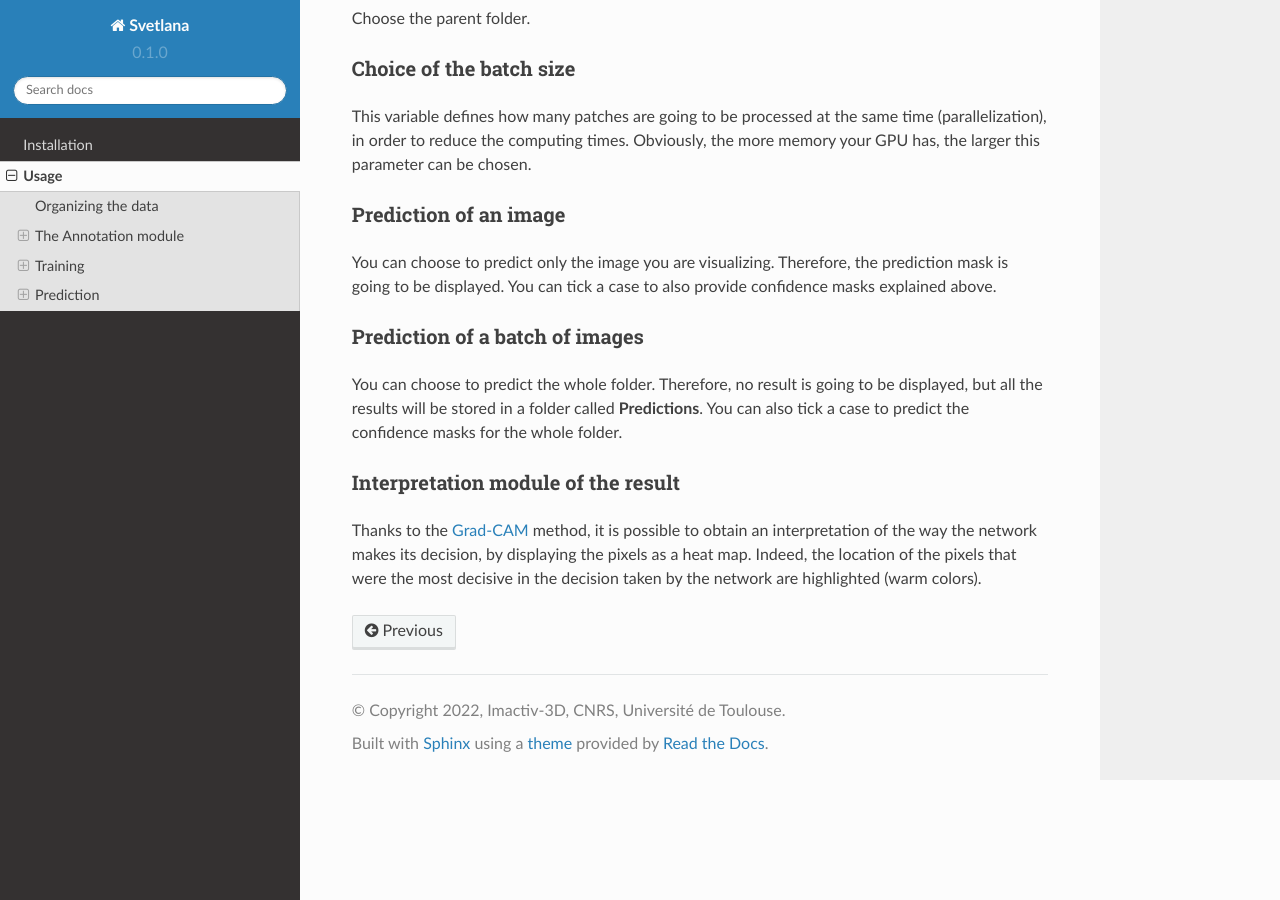
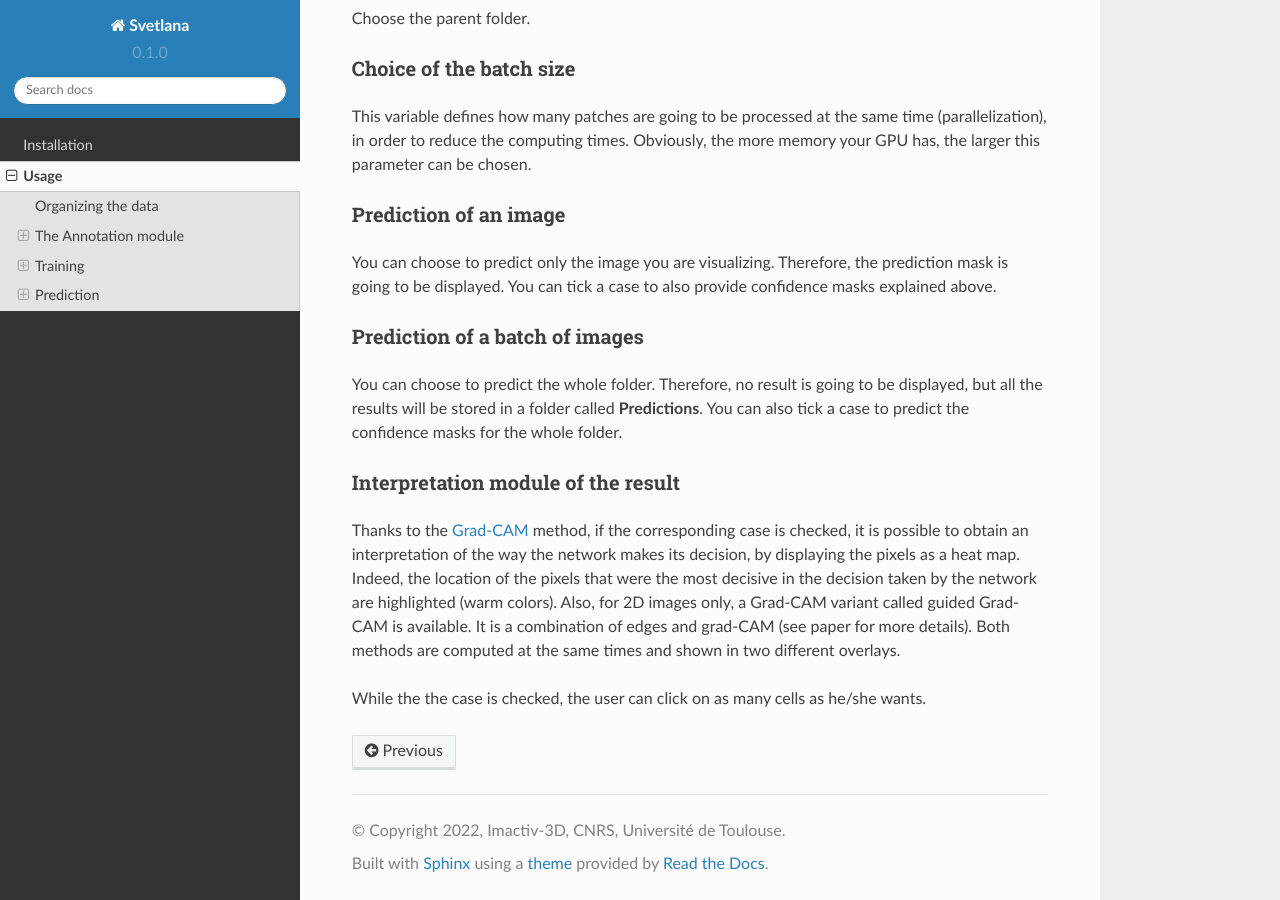
Before and after one commit to koopa31/Svetlana_documentation, a Sphinx documentation site: the page built from docs/source/usage.rst, in a window 1280 px wide and 900 px high, scrolled down 3945 px. Built offline with Sphinx 7.4.7 and the Read the Docs theme 2.0.0, drawn with Linux system fonts in a browser that asks for light colours.

Commit message:
ajout du grad cam a la doc

```diff
--- a/docs/source/usage.rst
+++ b/docs/source/usage.rst
@@ -175,5 +175,8 @@ You can also tick a case to predict the confidence masks for the whole folder.
 Interpretation module of the result
 ~~~~~~~~~~~~~~~~~~~~~~~~~~~~~~~~~~~~~~
 
-Thanks to the `Grad-CAM <https://ieeexplore.ieee.org/document/8237336>`_ method, it is possible to obtain an interpretation of the way the network makes its decision, by
+Thanks to the `Grad-CAM <https://ieeexplore.ieee.org/document/8237336>`_ method, if the corresponding case is checked, it is possible to obtain an interpretation of the way the network makes its decision, by
 displaying the pixels as a heat map. Indeed, the location of the pixels that were the most decisive in the decision taken by the network are highlighted (warm colors).
+Also, for 2D images only, a Grad-CAM variant called guided Grad-CAM is available. It is a combination of edges and grad-CAM (see paper for more details). Both methods are computed at the same times and shown in two different overlays.
+
+While the the case is checked, the user can click on as many cells as he/she wants.
```
